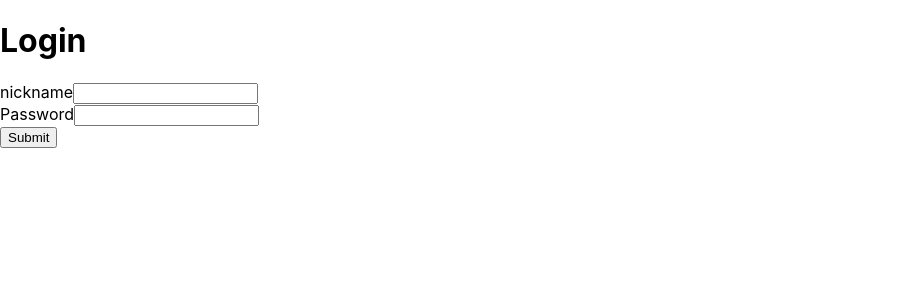
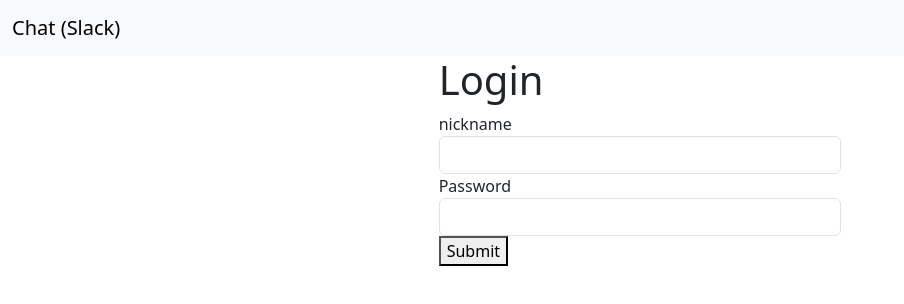
Before and after one commit to superpuper32/dom-react-redux-project-lvl4, a React (Create React App) app in the folder frontend/: page /login in a window 1280 px wide. Shown: the top 304 px of the page, without its empty margins (0-904 px from the left). Built offline with nearby package versions, Linux system fonts and the light colour scheme.

Commit message:
step-2: bootstrap added & main login pages refactored

```diff
--- a/frontend/package.json
+++ b/frontend/package.json
@@ -7,6 +7,7 @@
     "@testing-library/jest-dom": "^5.17.0",
     "@testing-library/react": "^13.4.0",
     "@testing-library/user-event": "^13.5.0",
+    "bootstrap": "^5.3.1",
     "formik": "^2.4.3",
     "react": "^18.2.0",
     "react-dom": "^18.2.0",
--- a/frontend/src/App.js
+++ b/frontend/src/App.js
@@ -5,9 +5,11 @@ function App() {
   return (
     <BrowserRouter>
       <Routes>
-        <Route path="/" element={<Main />} />
-        <Route path="login" element={<Login />} />
-        <Route path="*" element={<NotFound />} />
+        <Route path="/" element={<Main />} >
+          <Route index element={<div>No page is selected.</div> } />
+          <Route path="login" element={<Login />} />
+          <Route path="*" element={<NotFound />} />
+        </Route>
       </Routes>
     </BrowserRouter>
   );
--- a/frontend/src/Components/Login.jsx
+++ b/frontend/src/Components/Login.jsx
@@ -4,6 +4,9 @@ import { Formik, Form, Field } from 'formik';
 export const Login = () => {
     return (
         <>
+            <div class="container-fluid h-100">
+                <div class="row justify-content-center">
+                    <div class="col-4">
                         <h1>Login</h1>
                         <Formik
                             initialValues={{ nickname: "", password: "" }}
@@ -36,6 +39,9 @@ export const Login = () => {
                                 </Form>
                             )}
                         </Formik>
+                    </div>
+                </div>
+            </div>
         </>
     );
 };
--- a/frontend/src/Components/Main.jsx
+++ b/frontend/src/Components/Main.jsx
@@ -1,10 +1,17 @@
 import React from 'react';
+
+import { Link, Outlet } from 'react-router-dom';
 
 export const Main = () => {
     return (
         <>
-            <h1>Main</h1>
-            <p>Main text</p>
+            <nav class="navbar navbar-light bg-light">
+                <div class="container-fluid">
+                    <Link to="#" class="navbar-brand">Chat (Slack)</Link>
+                </div>
+            </nav>
+
+            <Outlet />
         </>
     );
 };
--- a/frontend/src/index.js
+++ b/frontend/src/index.js
@@ -3,6 +3,8 @@ import ReactDOM from 'react-dom/client';
 import './index.css';
 import App from './App';
 import reportWebVitals from './reportWebVitals';
+
+import 'bootstrap/dist/css/bootstrap.min.css';
 
 const root = ReactDOM.createRoot(document.getElementById('root'));
 root.render(
```
Also changed, not shown: 1 other file (tests, documents, lock files or other folders). Lines whose indentation alone changed are shown as unchanged.
